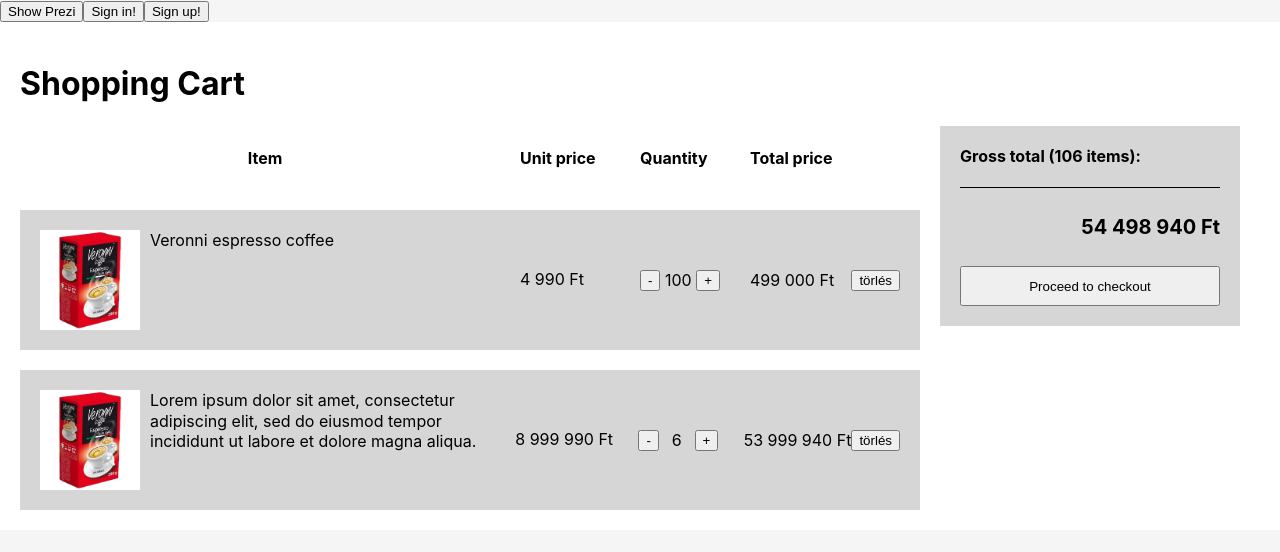
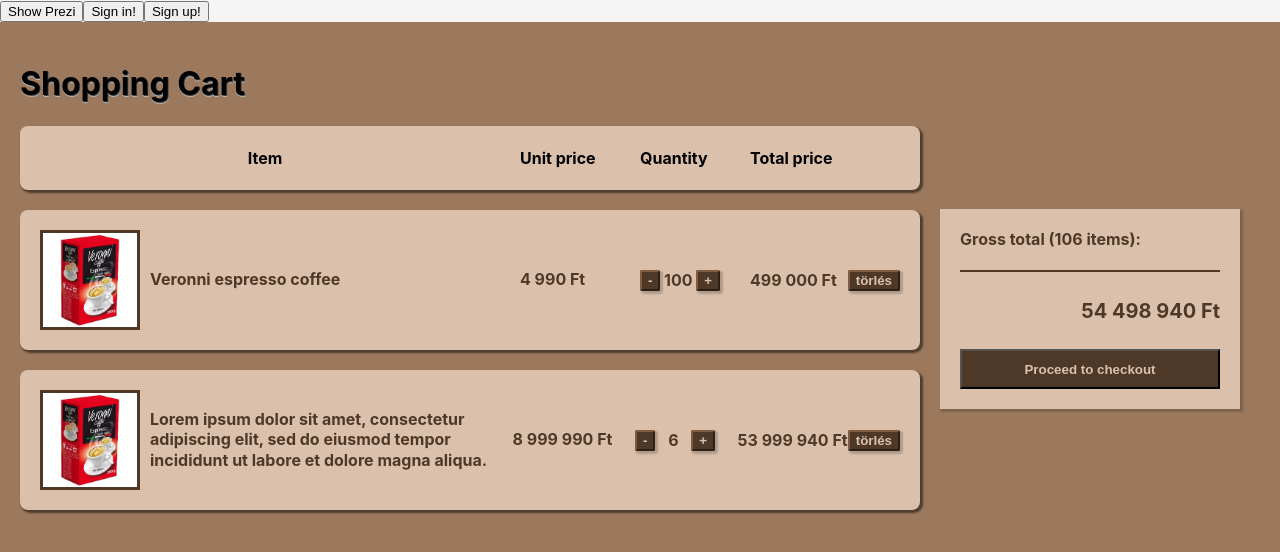
Before and after one commit to green-fox-academy/HackathonTeamWithoutName, a React (Create React App) app in the folder Frontend/: page /main/cart in a window 1280 px wide. Shown: the top 552 px of the page. Built offline with nearby package versions, Linux system fonts and the light colour scheme.

Commit message:
minor design added

```diff
--- a/Frontend/src/styles/Cart.css
+++ b/Frontend/src/styles/Cart.css
@@ -1,6 +1,30 @@
 #cart {
   padding: 20px;
-  background-color: white;
+  background-color: #9c795c;
+  height: 100vh;
+}
+
+#cart h1 {
+  text-shadow: 1px 1px 0px #424242;
+  color: black;
+  -webkit-filter: drop-shadow(0px 1px 0.5px #b4b4b4);
+          filter: drop-shadow(0px 1px 0.5px #b4b4b4);
+}
+
+#cart #cart_header {
+  width: 900px;
+  padding: 0 20px;
+  display: -webkit-box;
+  display: -ms-flexbox;
+  display: flex;
+  -webkit-box-pack: justify;
+      -ms-flex-pack: justify;
+          justify-content: space-between;
+  color: black;
+  background: #dbc1ac;
+  -webkit-box-shadow: 2px 2px 2px 1px rgba(0, 0, 0, 0.5);
+          box-shadow: 2px 2px 2px 1px rgba(0, 0, 0, 0.5);
+  border-radius: 8px;
 }
 
 #cart_main {
@@ -19,17 +43,6 @@
       -ms-flex-direction: column;
           flex-direction: column;
   gap: 20px;
-}
-
-#cart_header {
-  width: 900px;
-  padding: 0 20px;
-  display: -webkit-box;
-  display: -ms-flexbox;
-  display: flex;
-  -webkit-box-pack: justify;
-      -ms-flex-pack: justify;
-          justify-content: space-between;
 }
 
 #cart_header h4:nth-child(1) {
@@ -65,9 +78,11 @@
 
 #cart_checkout {
   padding: 20px;
+  margin-top: 83px;
   min-width: 300px;
   height: 200px;
-  background: #d6d6d6;
+  background: #dbc1ac;
+  color: #4e3928;
   display: -webkit-box;
   display: -ms-flexbox;
   display: flex;
@@ -78,12 +93,25 @@
   -webkit-box-pack: justify;
       -ms-flex-pack: justify;
           justify-content: space-between;
+  -webkit-box-shadow: 2px 2px 2px 1px rgba(0, 0, 0, 0.2);
+          box-shadow: 2px 2px 2px 1px rgba(0, 0, 0, 0.2);
+}
+
+#cart_checkout button {
+  height: 40px;
+  color: #dbc1ac;
+  font-weight: 600;
+  background-color: #4e3928;
+}
+
+#cart_checkout button:hover {
+  background-color: #805d41;
 }
 
 #cart_checkout div:nth-child(1) {
   font-weight: bold;
   padding-bottom: 20px;
-  border-bottom: black solid 1px;
+  border-bottom: 2px solid #4e3928;
 }
 
 #cart_checkout div:nth-child(2) {
@@ -91,10 +119,6 @@
   font-size: 20px;
   -ms-flex-item-align: end;
       align-self: flex-end;
-}
-
-#cart_checkout button {
-  height: 40px;
 }
 
 @media screen and (max-width: 1270px) {
--- a/Frontend/src/styles/Cart.scss
+++ b/Frontend/src/styles/Cart.scss
@@ -3,7 +3,24 @@
 
 #cart {
   padding: 20px;
-  background-color: white;
+  background-color:$background-brown;
+  height:100vh;
+  h1{
+    text-shadow:$text-shadow-light;
+    color:black;
+    filter: drop-shadow(0px 1px 0.5px rgb(180, 180, 180));
+  }
+
+  #cart_header{
+    width: 900px;
+  padding: 0 20px;
+  display: flex;
+  justify-content: space-between;
+  color:black;
+  background:$light-brown;
+  box-shadow:$box-shadow-strong;
+  border-radius:8px;
+  }
 }
 
 #cart_main {
@@ -15,13 +32,6 @@
   display: flex;
   flex-direction: column;
   gap: 20px;
-}
-
-#cart_header {
-  width: 900px;
-  padding: 0 20px;
-  display: flex;
-  justify-content: space-between;
 }
 
 #cart_header h4:nth-child(1) {
@@ -48,28 +58,36 @@
 
 #cart_checkout {
   padding: 20px;
+  margin-top:83px;
   min-width: 300px;
   height: 200px;
-  background: rgb(214, 214, 214);
+  background: $light-brown;
+  color:$dark-brown;
   display: flex;
   flex-direction: column;
   justify-content: space-between;
+  box-shadow:$box-shadow-light;
+  button{
+    height: 40px;
+    color:$light-brown;
+    font-weight:600;
+    background-color: $dark-brown;
+  }
+  button:hover{
+    background-color: $dark-brown-hover;
+  }
 }
 
 #cart_checkout div:nth-child(1) {
   font-weight: bold;
   padding-bottom: 20px;
-  border-bottom: black solid 1px;
+  border-bottom: 2px solid $dark-brown;
 }
 
 #cart_checkout div:nth-child(2) {
   font-weight: bold;
   font-size: 20px;
   align-self: flex-end;
-}
-
-#cart_checkout button {
-  height: 40px;
 }
 
 @media screen and (max-width: 1270px) {
--- a/Frontend/src/styles/CartItem.css
+++ b/Frontend/src/styles/CartItem.css
@@ -2,7 +2,8 @@
   height: 140px;
   width: 900px;
   padding: 20px;
-  background: #d6d6d6;
+  background: #dbc1ac;
+  border-radius: 8px;
   display: -webkit-box;
   display: -ms-flexbox;
   display: flex;
@@ -12,6 +13,25 @@
   -webkit-box-pack: justify;
       -ms-flex-pack: justify;
           justify-content: space-between;
+  color: #4e3928;
+  font-weight: 700;
+  -webkit-box-shadow: 2px 2px 2px 1px rgba(0, 0, 0, 0.5);
+          box-shadow: 2px 2px 2px 1px rgba(0, 0, 0, 0.5);
+}
+
+.cart_item button {
+  color: #dbc1ac;
+  font-weight: 600;
+  background-color: #4e3928;
+  border-radius: 2px;
+  -webkit-box-shadow: 2px 2px 2px 1px rgba(0, 0, 0, 0.2);
+          box-shadow: 2px 2px 2px 1px rgba(0, 0, 0, 0.2);
+  border-color: #805d41;
+}
+
+.cart_item button:hover {
+  background-color: #805d41;
+  color: #eed8c7;
 }
 
 .cart_item h4 {
@@ -29,11 +49,18 @@
 
 .cart_item_image_box {
   height: 100%;
+  border: 3px solid #4e3928;
 }
 
 .cart_item_title_box {
   height: 100%;
   width: 100%;
+  display: -webkit-box;
+  display: -ms-flexbox;
+  display: flex;
+  -webkit-box-align: center;
+      -ms-flex-align: center;
+          align-items: center;
 }
 
 .cart_item_image_box img {
--- a/Frontend/src/styles/CartItem.scss
+++ b/Frontend/src/styles/CartItem.scss
@@ -5,10 +5,27 @@
   height: 140px;
   width: 900px;
   padding: 20px;
-  background: rgb(214, 214, 214);
+  background: $light-brown;
+  border-radius:8px;
   display: flex;
   align-items: center;
   justify-content: space-between;
+  color:$dark-brown;
+  font-weight:700;
+  box-shadow:$box-shadow-strong;
+
+  button{
+    color:$light-brown;
+    font-weight:600;
+    background-color: $dark-brown;
+    border-radius:2px;
+    box-shadow:$box-shadow-light;
+    border-color:$dark-brown-hover;
+  }
+  button:hover{
+    background-color: $dark-brown-hover;
+    color:$light-brown-hover;
+  }
 }
 
 .cart_item h4 {
@@ -24,11 +41,14 @@
 
 .cart_item_image_box {
   height: 100%;
+  border:3px solid $dark-brown;
 }
 
 .cart_item_title_box {
   height: 100%;
   width: 100%;
+  display:flex;
+  align-items:center;
 }
 
 .cart_item_image_box img {
```
Also changed, not shown: Frontend/src/styles/_variables.scss (+10 -2 lines), 2 other files (tests, documents, lock files or other folders).
